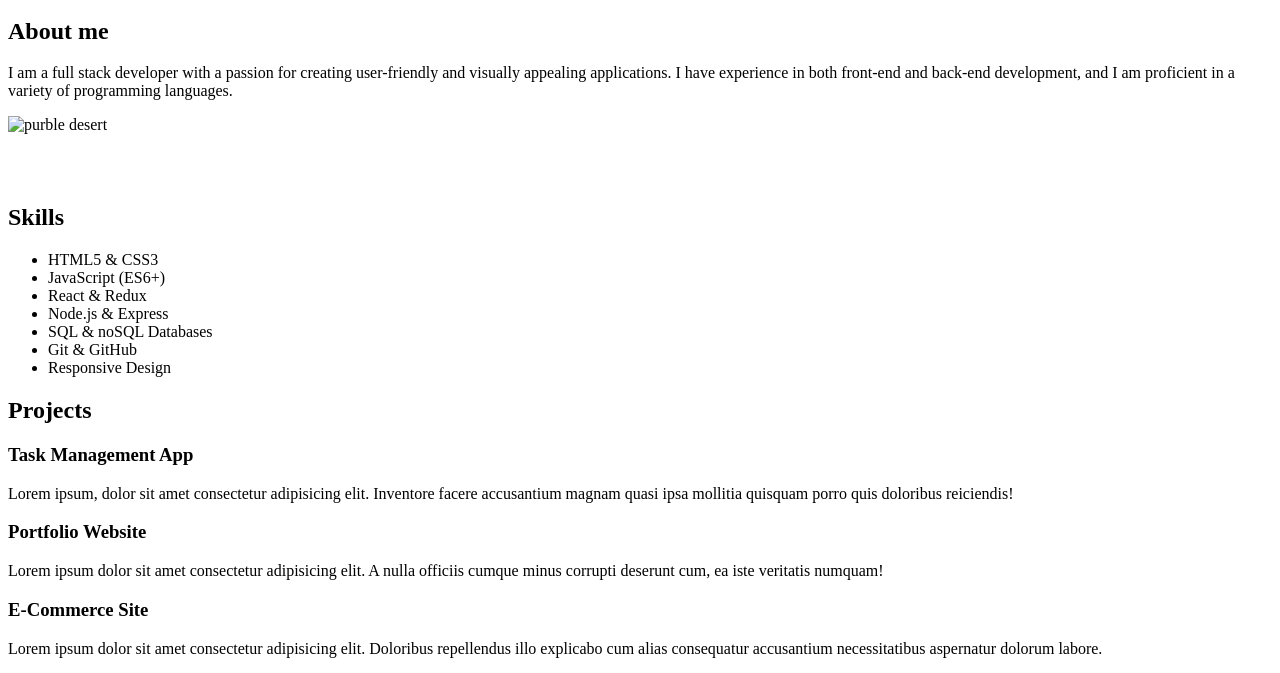
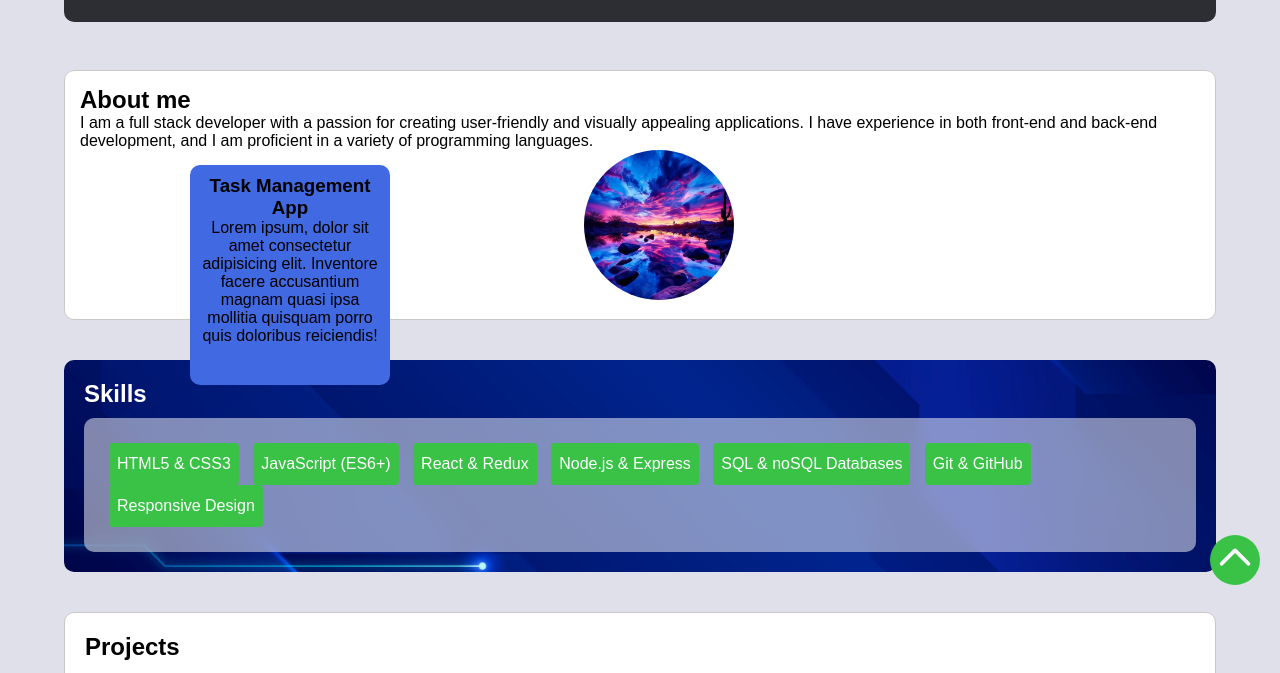
Before and after one commit to AmjadShabaneh/GSG-EX3, a plain HTML site: page index.html in a window 1280 px wide. Shown: the part 195-868 px from the top of the page. Drawn offline with Linux system fonts and the light colour scheme; the site is published under a folder, as on GitHub Pages, so addresses that start at the root find nothing.

Commit message:
fix urls bug

```diff
--- a/assets/styles/style.css
+++ b/assets/styles/style.css
@@ -51,7 +51,7 @@ img.about-img{
 }
 section.skills#skills{
 margin-top: 40px;
-background-image: url('/assets/images/Tech-bg.jpg');
+background-image: url('../images/Tech-bg.jpg');
 background-position: center;
 background-size:cover;
 background-repeat: no-repeat;
--- a/index.html
+++ b/index.html
@@ -3,7 +3,7 @@
 <head>
     <meta charset="UTF-8">
     <meta name="viewport" content="width=device-width, initial-scale=1.0">
-<link rel="stylesheet" href="/assets/styles/style.css">
+<link rel="stylesheet" href="./assets/styles/style.css">
     <title>Document</title>
 </head>
 <body>
@@ -26,7 +26,7 @@
 
         </p>
 
-        <img class="about-img" src="/assets/images/Desert.jpg" alt="purble desert" height="150" width="150">
+        <img class="about-img" src="./assets/images/Desert.jpg" alt="purble desert" height="150" width="150">
 
     </section>
 <a href="#header" class="to-top">
```
